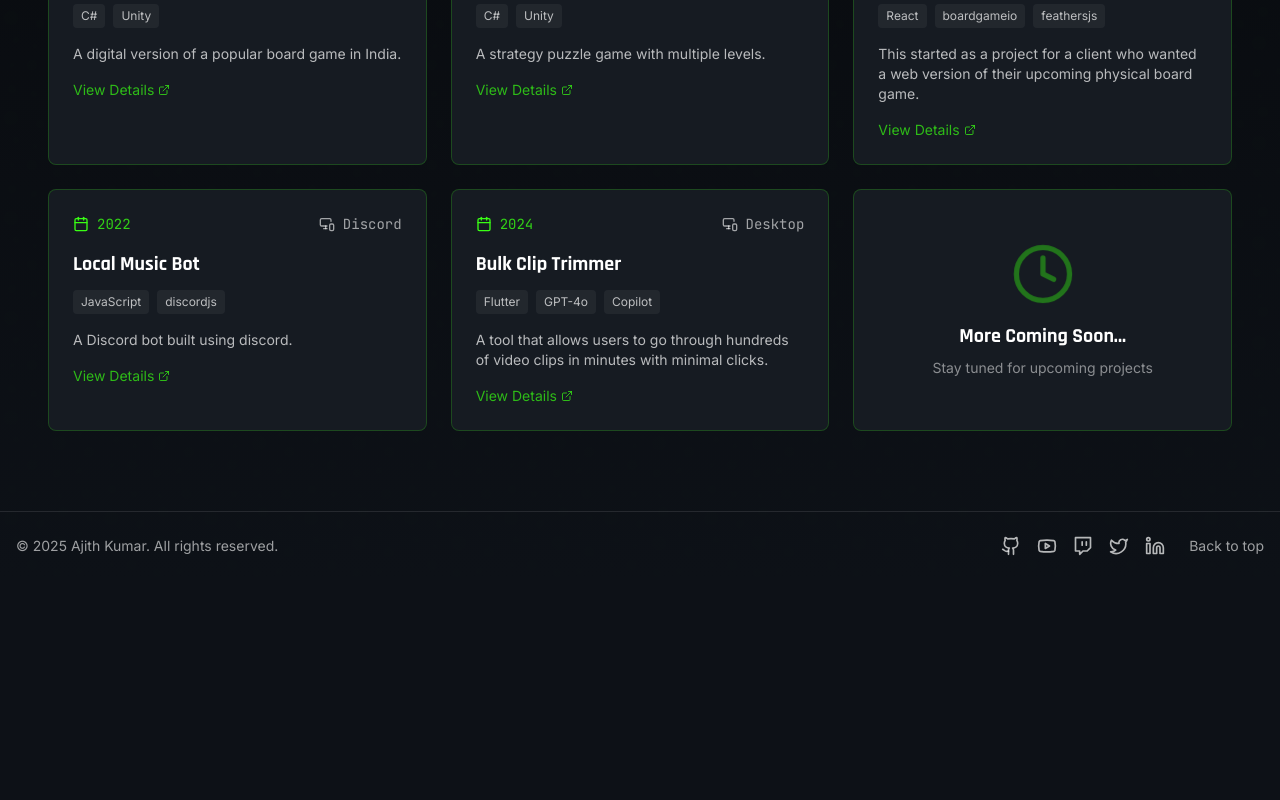
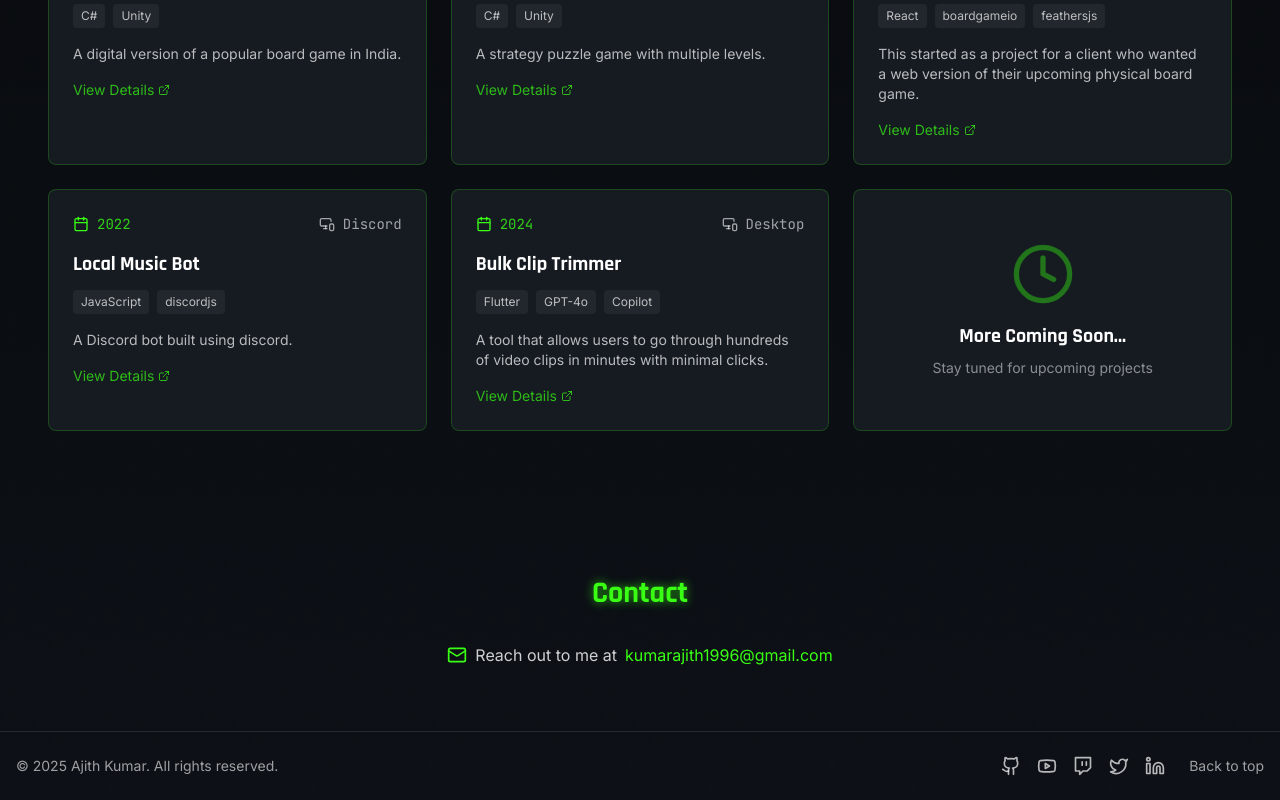
Before and after one commit to kumarajith/kumaji.dev, a React (Vite) app: page / in a window 1280 px wide. Shown: the part 1193-1993 px from the top of the page. Before the commit the page ends 1773 px from the top, so only its background shows below. Built offline with nearby package versions, Linux system fonts and the light colour scheme.

Commit message:
Add contact section
Adds a contact section with email information.

```diff
--- /dev/null
+++ b/src/components/Contact.tsx
@@ -0,0 +1,24 @@
+
+import React from 'react';
+import { Mail } from 'lucide-react';
+
+const Contact: React.FC = () => {
+  return (
+    <section id="contact" className="py-16 px-4">
+      <div className="container mx-auto">
+        <h2 className="text-3xl font-gaming font-bold text-center mb-8 text-white">
+          <span className="text-neon-green text-glow">Contact</span>
+        </h2>
+
+        <div className="max-w-2xl mx-auto text-center">
+          <p className="text-white/80 flex items-center justify-center gap-2">
+            <Mail className="h-5 w-5 text-neon-green" />
+            Reach out to me at <a href="mailto:kumarajith1996@gmail.com" className="text-neon-green hover:underline">kumarajith1996@gmail.com</a>
+          </p>
+        </div>
+      </div>
+    </section>
+  );
+};
+
+export default Contact;
--- a/src/pages/Index.tsx
+++ b/src/pages/Index.tsx
@@ -3,6 +3,7 @@ import React, { useEffect } from 'react';
 import Navbar from '../components/Navbar';
 import Hero from '../components/Hero';
 import ProjectGrid from '../components/ProjectGrid';
+import Contact from '../components/Contact';
 import Footer from '../components/Footer';
 import SecretButton from '../components/SecretButton';
 
@@ -59,6 +60,7 @@ const Index: React.FC = () => {
       <main>
         <Hero />
         <ProjectGrid />
+        <Contact />
       </main>
       <Footer />
       <SecretButton />
```
